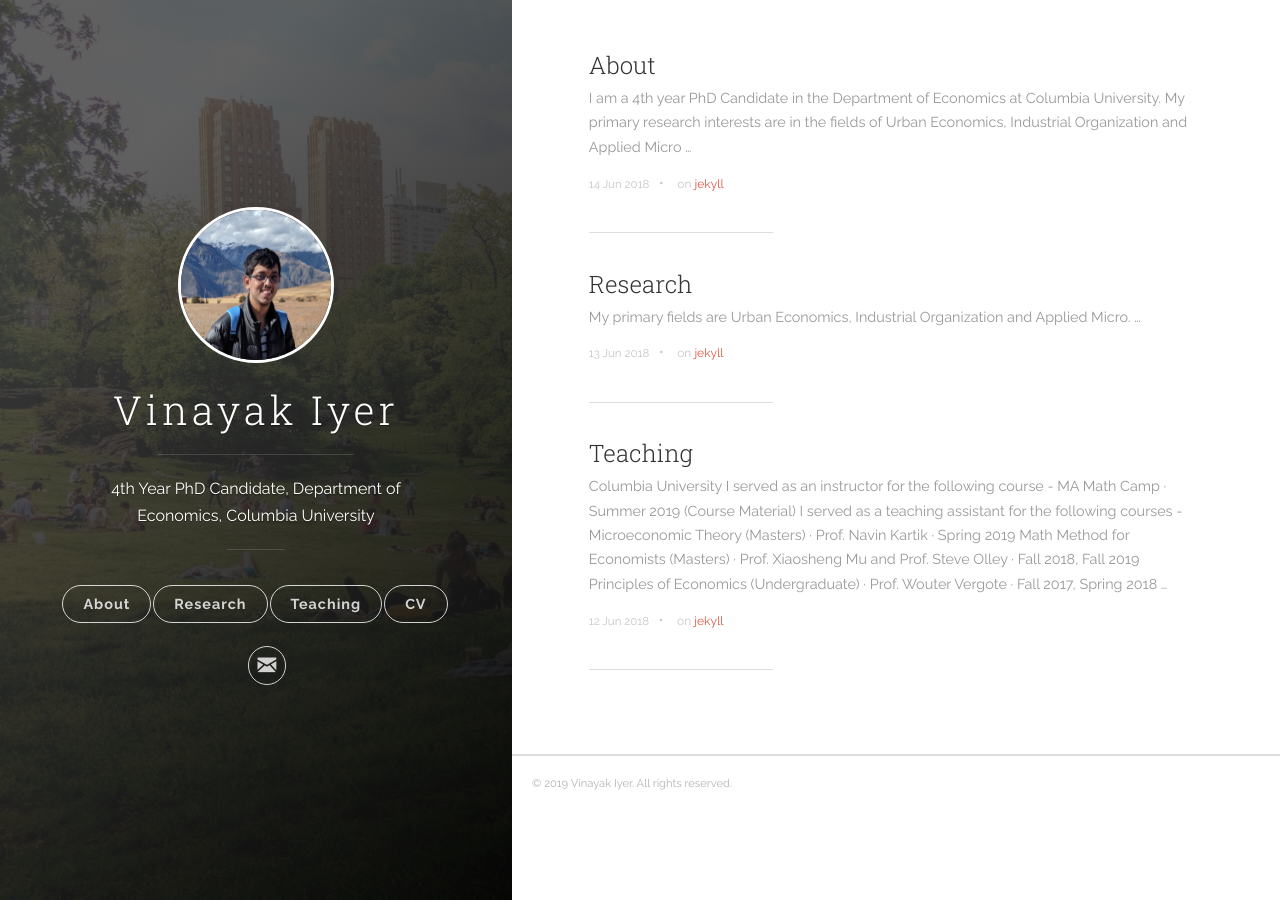
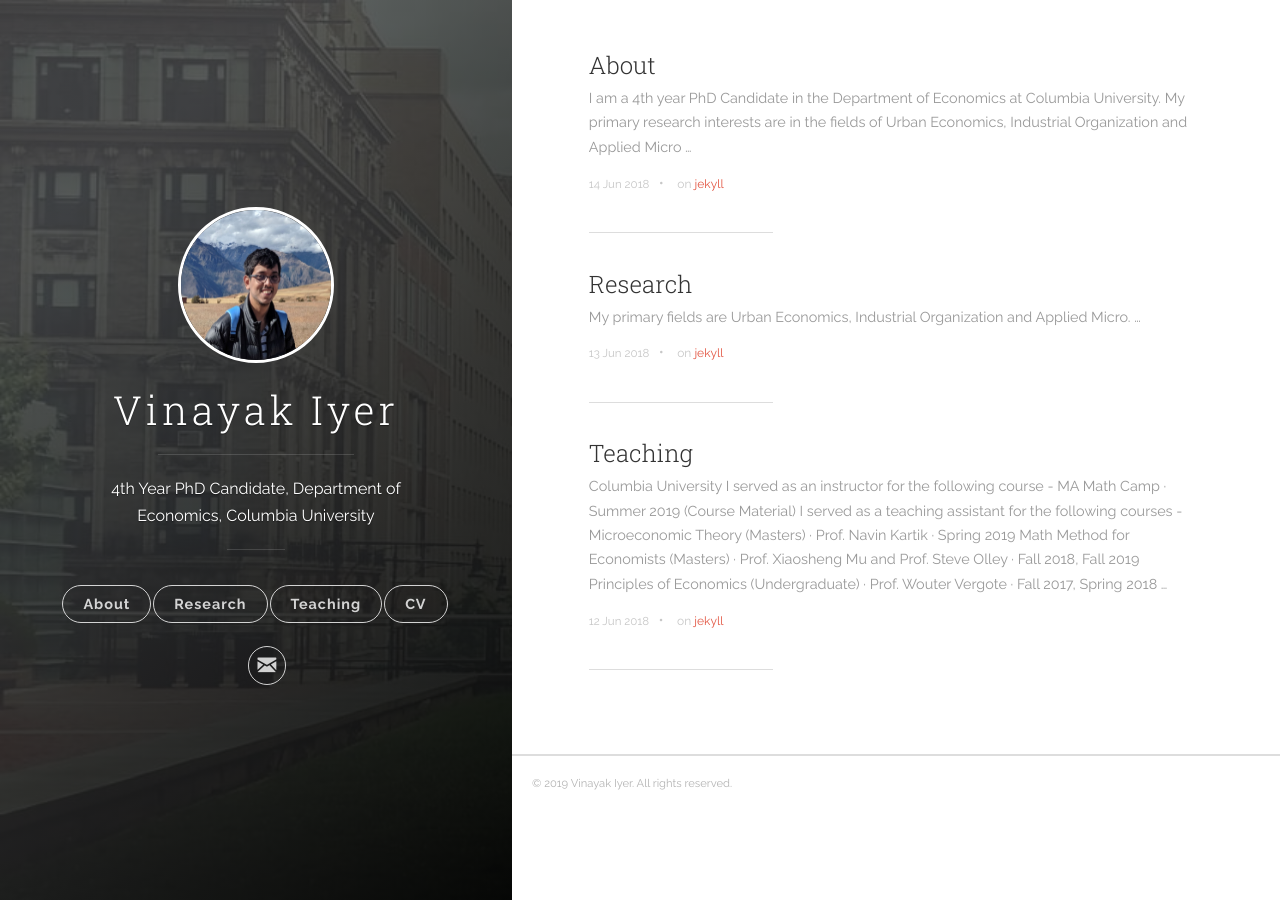
Before and after one commit to vinayakiyer/vinayakiyer.github.io, a Jekyll site: the page built from index.html, in a window 1280 px wide. Built offline with Jekyll 4.4.1, drawn with Linux system fonts in a browser that asks for light colours; the list of posts is cut into pages by our own code.

Commit message:
Update header.html

```diff
--- a/_includes/header.html
+++ b/_includes/header.html
@@ -3,7 +3,7 @@
   <i class="icon icon-x-circle btn-mobile-close__icon hidden"></i>
 </span>
 
-<header class="panel-cover" style="background-image: url({{ site.baseurl }}/images/cover-cp.jpg)">
+<header class="panel-cover" style="background-image: url({{ site.baseurl }}/images/cover-c.jpg)">
   <div class="panel-main">
 
     <div class="panel-main__inner panel-inverted">
```
